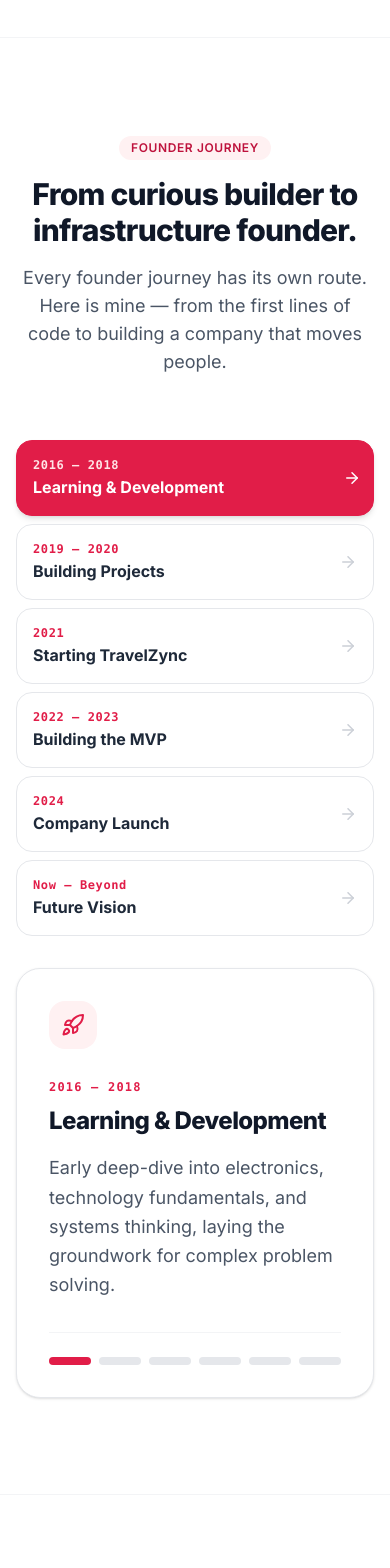
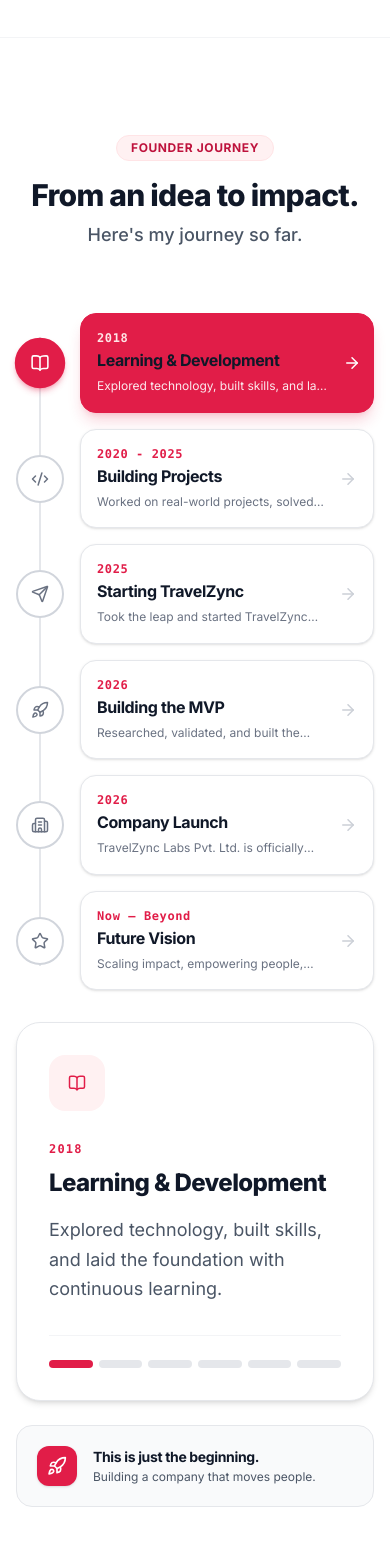
Before and after one commit to fadlushakirjob/Razal-Rahman-Portfolio, a React (Vite) app in the folder frontend/: page / in a window 390 px wide. Shown: the part 7340-8908 px from the top of the page. Built offline with nearby package versions, Linux system fonts and the light colour scheme; no server answers.

Commit message:
Update Founder Journey timeline and milestones as per reference

```diff
--- a/frontend/src/components/Journey.tsx
+++ b/frontend/src/components/Journey.tsx
@@ -1,72 +1,115 @@
 import React, { useState } from 'react';
 import { motion, AnimatePresence } from 'framer-motion';
 import { journeyData } from '../data/portfolio';
-import { Rocket, ArrowRight } from 'lucide-react';
+import {
+  BookOpen,
+  Code2,
+  Send,
+  Rocket,
+  Building2,
+  Star,
+  ArrowRight,
+  Sparkles
+} from 'lucide-react';
+
+const stepIcons: Record<string, React.ReactNode> = {
+  learning: <BookOpen size={18} />,
+  building: <Code2 size={18} />,
+  starting: <Send size={18} />,
+  mvp: <Rocket size={18} />,
+  launch: <Building2 size={18} />,
+  future: <Star size={18} />,
+};
 
 export const Journey: React.FC = () => {
   const [activeIndex, setActiveIndex] = useState(0);
   const activeItem = journeyData[activeIndex];
 
   return (
-    <section id="journey" className="py-24 px-4 sm:px-6 lg:px-8 max-w-7xl mx-auto border-t border-gray-100">
-      <div className="text-center max-w-3xl mx-auto mb-16">
-        <div className="inline-flex items-center gap-2 px-3 py-1 rounded-full bg-primary-50 text-primary-700 text-xs font-semibold uppercase tracking-wider mb-4">
+    <section id="journey" className="py-24 px-4 sm:px-6 lg:px-8 max-w-5xl mx-auto border-t border-gray-100">
+      {/* Header */}
+      <div className="text-center max-w-2xl mx-auto mb-16">
+        <div className="inline-flex items-center gap-2 px-3.5 py-1 rounded-full bg-primary-50 text-primary-700 text-xs font-bold uppercase tracking-wider mb-4 border border-primary-100">
           Founder Journey
         </div>
-        <h2 className="text-3xl sm:text-4xl font-extrabold text-gray-900 tracking-tight mb-4">
-          From curious builder to infrastructure founder.
+        <h2 className="text-3xl sm:text-4xl font-extrabold text-gray-900 tracking-tight">
+          From an idea to impact.
         </h2>
-        <p className="text-gray-600 text-lg">
-          Every founder journey has its own route. Here is mine — from the first lines of code to building a company that moves people.
+        <p className="text-gray-600 text-lg mt-2 font-medium">
+          Here's my journey so far.
         </p>
       </div>
 
+      {/* Main Grid: Interactive Timeline & Active Detail View */}
       <div className="grid lg:grid-cols-12 gap-8 lg:gap-12 items-start">
-        {/* Navigation / Stepper */}
-        <div className="lg:col-span-5 space-y-2">
+        {/* Vertical Timeline List */}
+        <div className="lg:col-span-6 relative">
+          {/* Vertical connecting line */}
+          <div className="absolute left-[23px] top-6 bottom-6 w-[2px] bg-gray-200" />
+
+          <div className="space-y-4 relative">
             {journeyData.map((item, idx) => {
               const isActive = idx === activeIndex;
               return (
-              <button
+                <div
                   key={item.id}
                   onClick={() => setActiveIndex(idx)}
-                className={`w-full text-left p-4 rounded-2xl transition-all duration-300 flex items-center justify-between border ${
+                  className="flex items-center gap-4 cursor-pointer group"
+                >
+                  {/* Timeline Node Icon */}
+                  <div className={`w-12 h-12 rounded-full flex items-center justify-center shrink-0 z-10 transition-all duration-300 border-2 ${
                     isActive
-                    ? 'bg-primary-600 text-white border-primary-600 shadow-md'
-                    : 'bg-white text-gray-800 border-gray-200 hover:border-primary-300 hover:bg-gray-50'
-                }`}
-              >
+                      ? 'bg-primary-600 border-primary-600 text-white shadow-md shadow-primary-600/30 scale-105'
+                      : 'bg-white border-gray-300 text-gray-500 group-hover:border-primary-400 group-hover:text-primary-600'
+                  }`}>
+                    {stepIcons[item.id] || <Sparkles size={18} />}
+                  </div>
+
+                  {/* Timeline Card */}
+                  <div className={`flex-1 p-4 sm:p-5 rounded-2xl border transition-all duration-300 flex items-center justify-between ${
+                    isActive
+                      ? 'bg-primary-600 text-white border-primary-600 shadow-lg shadow-primary-600/20'
+                      : 'bg-white text-gray-800 border-gray-200 group-hover:border-primary-300 group-hover:bg-gray-50/80 shadow-sm'
+                  }`}>
                     <div>
-                  <span className={`text-xs font-mono font-semibold tracking-wider block ${
+                      <span className={`text-xs font-mono font-bold tracking-wider block ${
                         isActive ? 'text-primary-100' : 'text-primary-600'
                       }`}>
                         {item.year}
                       </span>
-                  <span className="text-base font-bold mt-0.5 block">
+                      <h3 className="text-base font-bold mt-0.5">
                         {item.title}
-                  </span>
+                      </h3>
+                      <p className={`text-xs mt-1 line-clamp-1 leading-relaxed ${
+                        isActive ? 'text-white/90' : 'text-gray-500'
+                      }`}>
+                        {item.description}
+                      </p>
                     </div>
-                <ArrowRight size={18} className={`transition-transform ${
-                  isActive ? 'translate-x-1 text-white' : 'text-gray-400 opacity-50'
+
+                    <ArrowRight size={18} className={`shrink-0 ml-3 transition-transform ${
+                      isActive ? 'translate-x-1 text-white' : 'text-gray-400 opacity-50 group-hover:opacity-100 group-hover:translate-x-0.5'
                     }`} />
-              </button>
+                  </div>
+                </div>
               );
             })}
           </div>
+        </div>
 
-        {/* Detail Display Card */}
-        <div className="lg:col-span-7">
+        {/* Selected Phase Detail Focus Card */}
+        <div className="lg:col-span-6 lg:sticky lg:top-28">
           <AnimatePresence mode="wait">
             <motion.div
               key={activeItem.id}
-              initial={{ opacity: 0, x: 20 }}
-              animate={{ opacity: 1, x: 0 }}
-              exit={{ opacity: 0, x: -20 }}
-              transition={{ duration: 0.35, ease: 'easeOut' }}
-              className="p-8 sm:p-10 rounded-3xl bg-white border border-gray-200 shadow-sm relative overflow-hidden"
+              initial={{ opacity: 0, y: 15 }}
+              animate={{ opacity: 1, y: 0 }}
+              exit={{ opacity: 0, y: -15 }}
+              transition={{ duration: 0.3, ease: 'easeOut' }}
+              className="p-8 sm:p-10 rounded-3xl bg-white border border-gray-200 shadow-md relative overflow-hidden"
             >
-              <div className="w-12 h-12 rounded-2xl bg-primary-50 text-primary-600 flex items-center justify-center mb-6">
-                <Rocket size={24} />
+              <div className="w-14 h-14 rounded-2xl bg-primary-50 text-primary-600 flex items-center justify-center mb-6">
+                {stepIcons[activeItem.id] || <Rocket size={24} />}
               </div>
 
               <span className="text-xs font-mono font-bold tracking-widest text-primary-600 uppercase">
@@ -81,8 +124,8 @@
                 {activeItem.description}
               </p>
 
-              {/* Progress Indicator */}
-              <div className="flex items-center gap-2 pt-6 border-t border-gray-100">
+              {/* Progress step indicators */}
+              <div className="flex items-center gap-1.5 pt-6 border-t border-gray-100">
                 {journeyData.map((_, i) => (
                   <button
                     key={i}
@@ -96,6 +139,17 @@
               </div>
             </motion.div>
           </AnimatePresence>
+
+          {/* Bottom Callout Banner */}
+          <div className="mt-6 p-5 rounded-2xl bg-gray-50 border border-gray-200 flex items-center gap-4">
+            <div className="w-10 h-10 rounded-xl bg-primary-600 text-white flex items-center justify-center shrink-0 shadow-sm">
+              <Rocket size={20} />
+            </div>
+            <div>
+              <h4 className="text-sm font-bold text-gray-900">This is just the beginning.</h4>
+              <p className="text-xs text-gray-600 mt-0.5">Building a company that moves people.</p>
+            </div>
+          </div>
         </div>
       </div>
     </section>
--- a/frontend/src/data/portfolio.ts
+++ b/frontend/src/data/portfolio.ts
@@ -139,39 +139,39 @@
 export const journeyData: JourneyItem[] = [
   {
     id: "learning",
-    year: "2016 — 2018",
+    year: "2018",
     title: "Learning & Development",
-    description: "Early deep-dive into electronics, technology fundamentals, and systems thinking, laying the groundwork for complex problem solving."
+    description: "Explored technology, built skills, and laid the foundation with continuous learning."
   },
   {
     id: "building",
-    year: "2019 — 2020",
+    year: "2020 - 2025",
     title: "Building Projects",
-    description: "Shipped a string of small products and experiments, learning product thinking, design, and engineering by doing — not by watching."
+    description: "Worked on real-world projects, solved problems, and gained hands-on experience."
   },
   {
     id: "starting",
-    year: "2021",
+    year: "2025",
     title: "Starting TravelZync",
-    description: "Identified the gap in public transportation: no real-time visibility, no digital ticketing, no data. TravelZync Labs was founded to close it."
+    description: "Took the leap and started TravelZync with a clear vision to transform travel."
   },
   {
     id: "mvp",
-    year: "2022 — 2023",
+    year: "2026",
     title: "Building the MVP",
-    description: "Built and tested the first version of the platform with real bus operators — live tracking, digital tickets, and an operator dashboard."
+    description: "Researched, validated, and built the MVP with a passionate team."
   },
   {
     id: "launch",
-    year: "2024",
+    year: "2026",
     title: "Company Launch",
-    description: "Officially launched TravelZync to the public, onboarding operators and passengers onto a single, unified mobility platform."
+    description: "TravelZync Labs Pvt. Ltd. is officially launched. The journey turned real."
   },
   {
     id: "future",
     year: "Now — Beyond",
     title: "Future Vision",
-    description: "Scaling TravelZync into a nationwide mobility infrastructure layer — powering every route, every ticket, every ride with intelligence."
+    description: "Scaling impact, empowering people, and redefining how India travels."
   }
 ];
 
```
Lines whose indentation alone changed are shown as unchanged.
